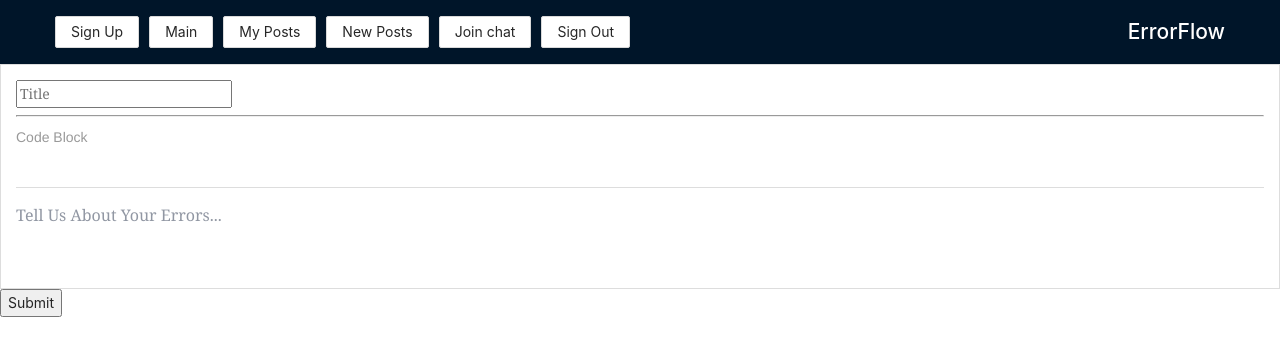
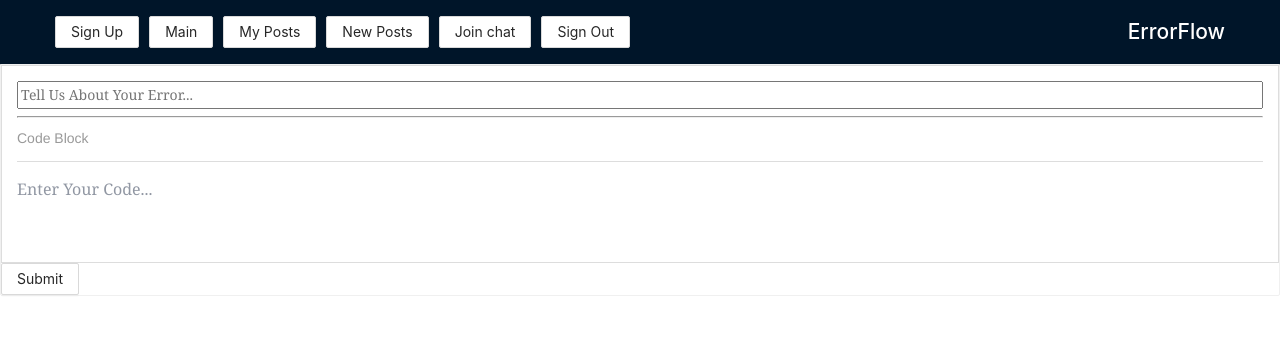
Before and after one commit to UCI-Bootcamp-Project-3-ErrorFlow/ErrorFlow, a React (Create React App) app in the folder client/: page /NewPosts in a window 1280 px wide. Shown: the top 356 px of the page. Built offline with nearby package versions, Linux system fonts and the light colour scheme.

Commit message:
we got some changes in stylings.

```diff
--- a/client/src/pages/Main/Main.css
+++ b/client/src/pages/Main/Main.css
@@ -1,35 +1,60 @@
 main {
   background-color: white;
 }
-input,
-button {
-  color: black;
+
+input {
+  margin: 5px;
 }
 
-.ant-layout-content{
+.mainHeader {
+  text-align: center;
+}
+
+.ant-layout-has-sider {
+  display: grid;
+  grid-template-columns: 3fr 3fr 1fr;
+  grid-template-areas: 'body body comment';
+  height: 100vh;
+  width: 100vw;
+}
+
+.ant-layout-content {
+  grid-area: body;
   overflow-y: scroll;
+  height: 82vh;
 }
 
 .ant-layout-sider-children {
+  grid-area: comment;
   display: flex;
   flex-direction: column;
+  overflow-y: scroll;
+  height: 82vh;
+}
 
-}
-.ant-layout-has-sider{
-  display: grid;
-  grid-template-columns: 2fr 1fr;
-
-}
-.messageFeed {
-  color: lightgrey;
-  max-width: 100%;
-}
 .commentBtn {
   padding: 0px;
 }
+.ant-card {
+  padding: 5px;
+  margin: 5px;
+}
+
+.commentBody {
+  text-align: left;
+  margin: 0px;
+}
+
 .ant-card-body {
-  padding: 5px;
+  padding: 0px;
+  text-align: right;
 }
+
+.ant-btn {
+  margin: 5px;
+  size: small;
+}
+
 .postCard {
   background-color: rgba(0, 0, 0, 0.05);
   font-family: 'Inconsolata', 'Menlo', 'Consolas', monospace;
@@ -38,11 +63,10 @@ button {
 }
 
 .footer {
- position:fixed;
-   left:0px;
-   bottom:0px;
-   /* height:1000px; */
-   width:100%;
-   background:#999;
-   font-family: 'Roboto', sans-serif;
+  position: fixed;
+  left: 0px;
+  bottom: 0px;
+  width: 100%;
+  background: #999;
+  font-family: 'Roboto', sans-serif;
 }
--- a/client/src/pages/MyPosts/MyPosts.js
+++ b/client/src/pages/MyPosts/MyPosts.js
@@ -83,7 +83,7 @@ const MyPosts = () => {
                       postState.handleToggle(item._id, item.isSolved)
                     }
                   />
-                  <button onClick={() => postState.handleDeletePost(item._id)}>
+                  <button style={{marginRight:"10px"}} onClick={() => postState.handleDeletePost(item._id)}>
                     Delete
                   </button>
                 </div>
--- a/client/src/pages/NewPosts/NewPosts.js
+++ b/client/src/pages/NewPosts/NewPosts.js
@@ -1,5 +1,6 @@
 import React from 'react';
 import axios from 'axios';
+import { Card, Button } from 'antd';
 import { Editor, EditorState, RichUtils, getDefaultKeyBinding } from 'draft-js';
 import './textEditor.css';
 import '../../../../node_modules/draft-js/dist/Draft.css';
@@ -133,14 +134,16 @@ class NewPosts extends React.Component {
 
     return (
       <>
+        <Card>
           <div className='RichEditor-root'>
             <form>
               <label name='title' title='title'></label>
               <input
+                class='errorTitle'
                 name='title'
                 title='title'
                 value={this.state.title}
-              placeholder='Title'
+                placeholder='Tell Us About Your Error...'
                 onChange={(event) => this.handleInputChange(event)}
               ></input>
               <hr></hr>
@@ -148,10 +151,6 @@ class NewPosts extends React.Component {
             <BlockStyleControls
               editorState={editorState}
               onToggle={this.toggleBlockType}
-          />
-          <InlineStyleControls
-            editorState={editorState}
-            onToggle={this.toggleInlineStyle}
             />
             <div className={className} onClick={this.focus}>
               <Editor
@@ -161,13 +160,14 @@ class NewPosts extends React.Component {
                 handleKeyCommand={this.handleKeyCommand}
                 keyBindingFn={this.mapKeyToEditorCommand}
                 onChange={this.onChange}
-              placeholder='Tell Us About Your Errors...'
+                placeholder='Enter Your Code...'
                 ref='editor'
                 spellCheck={true}
               />
             </div>
           </div>
-        <button onClick={this.handleSubmitBtn}>Submit</button>
+          <Button onClick={this.handleSubmitBtn}>Submit</Button>
+        </Card>
       </>
     );
   }
--- a/client/src/pages/NewPosts/textEditor.css
+++ b/client/src/pages/NewPosts/textEditor.css
@@ -82,3 +82,13 @@
 .RichEditor-activeButton {
   color: #5890ff;
 }
+
+
+.errorTitle{
+  width: 100%;
+}
+
+.ant-card-body {
+  padding: 0px;
+  text-align: left;
+}
```
Also changed, not shown: client/src/pages/Main/Main.js (+9 -7 lines). Lines whose indentation alone changed are shown as unchanged.
